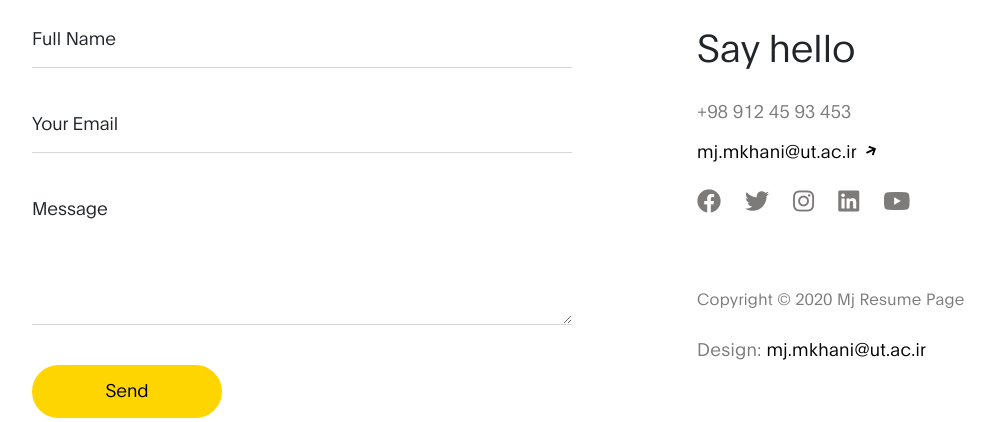
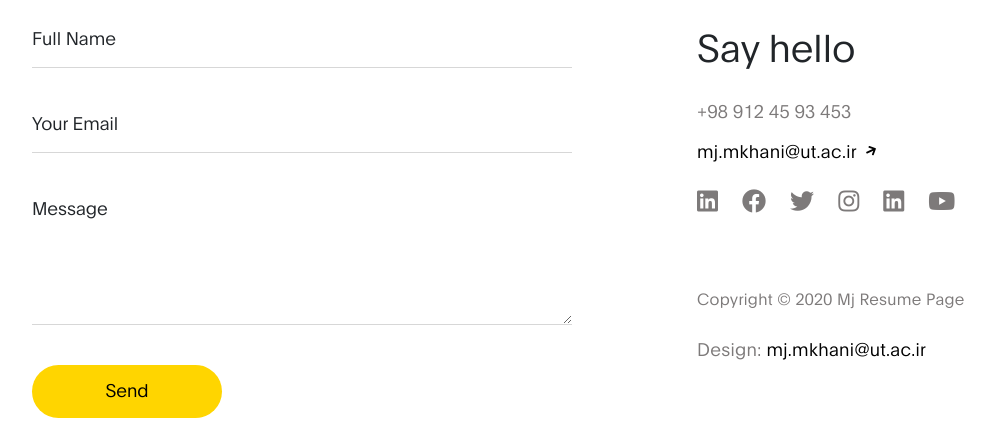
Before and after one commit to mjmkh/resume-mjmk, a Django app: page / in a window 1280 px wide. Shown: the part 3362-3784 px from the top of the page, without its empty margins (53-1048 px from the left). Run offline with Django 3.2, Linux system fonts and the light colour scheme; some libraries are stand-ins or nearby versions.

Commit message:
Update index.html

```diff
--- a/template/website/index.html
+++ b/template/website/index.html
@@ -358,6 +358,7 @@ Tooplate 2120 Mj Resume
                 </p>
 
                 <ul class="social-links mt-2">
+                    <li><a href="https://www.linkedin.com/in/mohamadkhani-mj/" rel="noopener" class="fab fa-linkedin"></a></li>
                     <li><a href="#" rel="noopener" class="fab fa-facebook"></a></li>
                     <li><a href="#" rel="noopener" class="fab fa-twitter"></a></li>
                     <li><a href="https://www.instagram.com/mj.mk/" rel="noopener" class="fab fa-instagram"></a></li>
```
